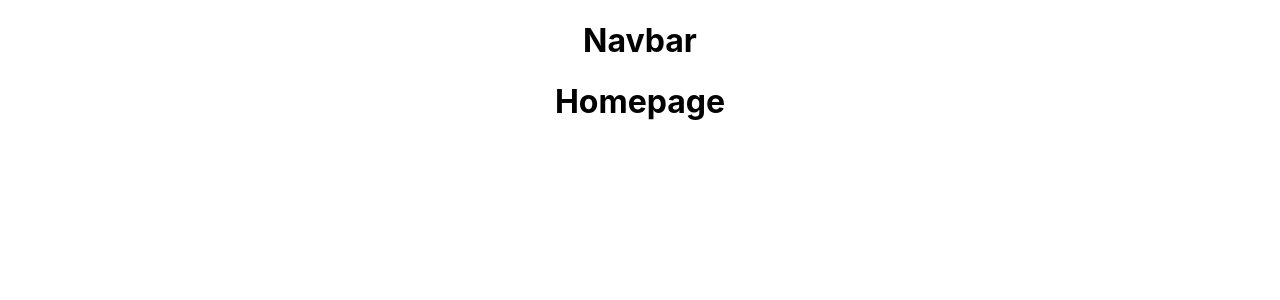
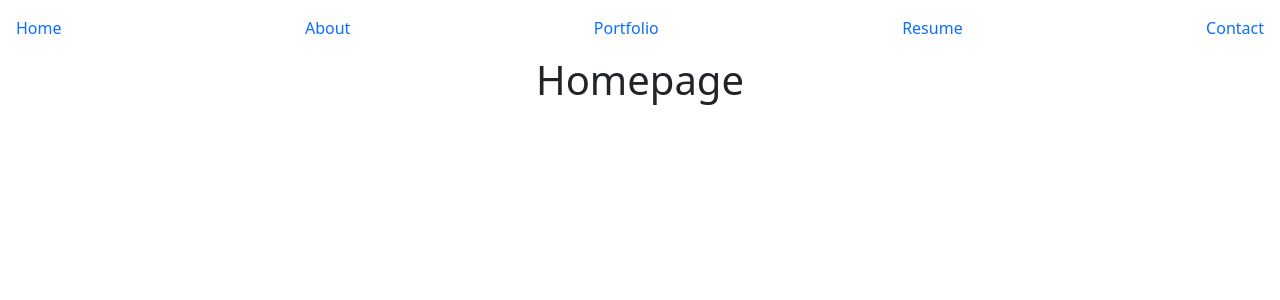
Before and after one commit to webdev410/react-portfolio, a React (Create React App) app: page / in a window 1280 px wide. Shown: the top 300 px of the page. Built offline with nearby package versions, Linux system fonts and the light colour scheme.

Commit message:
conditional rendering is working

```diff
--- a/package.json
+++ b/package.json
@@ -6,9 +6,8 @@
 		"@testing-library/jest-dom": "^5.11.4",
 		"@testing-library/react": "^11.1.0",
 		"@testing-library/user-event": "^12.1.10",
-    "bootstrap": "^5.1.1",
+		"bootstrap": "^5.1.2",
 		"react": "^17.0.2",
-    "react-bootstrap": "^2.0.0-rc.0",
 		"react-dom": "^17.0.2",
 		"react-scripts": "4.0.3",
 		"web-vitals": "^1.0.1"
--- a/src/App.js
+++ b/src/App.js
@@ -1,12 +1,46 @@
+import React, { useState } from "react";
+
 import "./App.css";
 import Navbar from "./components/Navbar";
 import Home from "./pages/Home";
+import About from "./components/About";
+import Contact from "./components/Contact";
+import Portfolio from "./components/Portfolio";
+import Resume from "./components/Resume";
 
 function App() {
+	const [currentPage, setCurrentPage] = useState("Home");
+
+	const renderPage = () => {
+		if (currentPage === "Home") {
+			return <Home></Home>;
+		}
+		if (currentPage === "About") {
+			return <About></About>;
+		}
+		if (currentPage === "Portfolio") {
+			return <Portfolio></Portfolio>;
+		}
+		if (currentPage === "Resume") {
+			return <Resume></Resume>;
+		}
+		if (currentPage === "Contact") {
+			return <Contact></Contact>;
+		}
+	};
+
+	// create handlePageChange method to set the state
+	const handlePageChange = (page) => setCurrentPage(page);
+
 	return (
 		<div className="App">
-			<Navbar></Navbar>
-			<Home></Home>
+			{/* Pass Variables through to navbar */}
+			<Navbar
+				currentPage={currentPage}
+				handlePageChange={handlePageChange}
+			></Navbar>
+			{/* Render component based off currentPage state */}
+			{renderPage()}
 		</div>
 	);
 }
--- a/src/components/Navbar.js
+++ b/src/components/Navbar.js
@@ -1,9 +1,47 @@
 import React from "react";
 
-export default function Navbar() {
+export default function Navbar({ currentPage, handlePageChange }) {
 	return (
 		<div>
-			<h1>Navbar</h1>
+			<div className="navbar">
+				<a
+					className={
+						currentPage === "Home" ? "nav-link active" : "nav-link"
+					}
+					href="#home"
+					onClick={() => handlePageChange("Home")}
+				>
+					Home
+				</a>
+				<a
+					className="nav-link"
+					href="#about"
+					onClick={() => handlePageChange("About")}
+				>
+					About
+				</a>
+				<a
+					className="nav-link"
+					href="#portfolio"
+					onClick={() => handlePageChange("Portfolio")}
+				>
+					Portfolio
+				</a>
+				<a
+					className="nav-link"
+					href="#resume"
+					onClick={() => handlePageChange("Resume")}
+				>
+					Resume
+				</a>
+				<a
+					className="nav-link"
+					href="#contact"
+					onClick={() => handlePageChange("Contact")}
+				>
+					Contact
+				</a>
+			</div>
 		</div>
 	);
 }
--- a/src/index.js
+++ b/src/index.js
@@ -2,6 +2,7 @@ import React from "react";
 import ReactDOM from "react-dom";
 import "./index.css";
 import App from "./App";
+import "bootstrap/dist/css/bootstrap.min.css";
 
 ReactDOM.render(
 	<React.StrictMode>
```
Also changed, not shown: 2 other files (tests, documents, lock files or other folders). Lines whose indentation alone changed are shown as unchanged.
